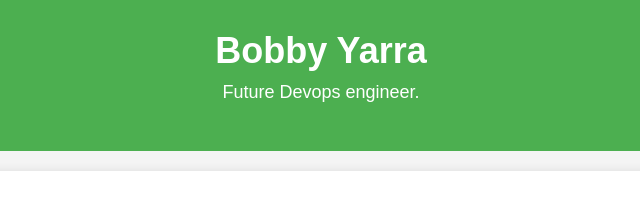
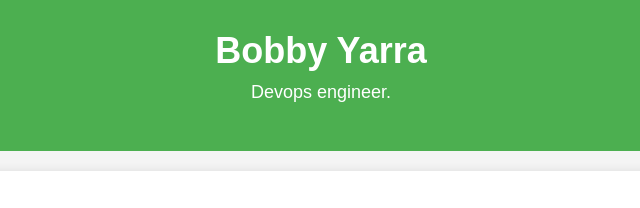
Before and after one commit to anji-yarra/simple-webpage, a plain HTML site: page index1.html in a window 1280 px wide. Shown: the top 208 px of the page, 319-959 px from the left. Drawn offline with Linux system fonts and the light colour scheme.

Commit message:
Edited Para

```diff
--- a/index1.html
+++ b/index1.html
@@ -9,7 +9,7 @@
 <body>
     <header>
         <h1>Bobby Yarra</h1>
-        <p>Future Devops engineer.</p>
+        <p>Devops engineer.</p>
     </header>
 
     <section class="about">
```
